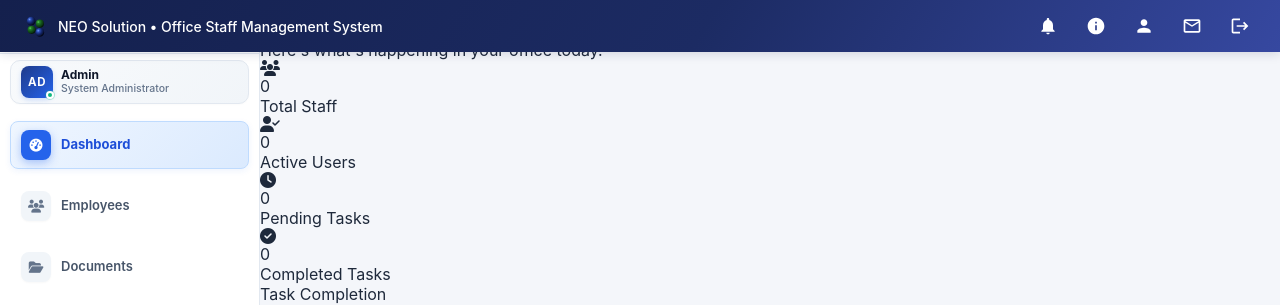
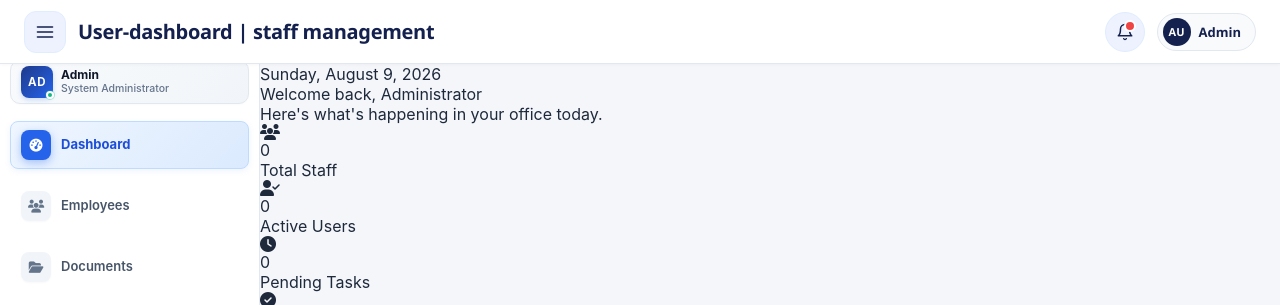
Before and after one commit to NeoSolution-NextLevel/Neo-Solution-Staff-Management, a PHP site: page /UxUi-Back/Main-Dashboard/Main_Dashboard_01/Main-Dashboard_01_A.php in a window 1280 px wide. Shown: the top 305 px of the page. Run offline with PHP 8.4, Linux system fonts and the light colour scheme; data that the repository does not hold is empty.

Commit message:
Update header.php

```diff
--- a/UxUi-Back/Includes/header.php
+++ b/UxUi-Back/Includes/header.php
@@ -5,89 +5,191 @@
     <link rel="stylesheet" href="<?php echo isset($pth) ? $pth : '../'; ?>UxUi-Back/assets/css/erp-theme.css">
 
     <style>
-        /* =========================================================
-       ERP HEADER
-       ========================================================= */
         .erp-header {
-            height: 52px;
-            background: linear-gradient(120deg, #14204d 0%, #1c2b63 55%, #3648a0 100%);
-            color: #fff;
+            height: 64px;
+            background: #ffffff;
+            color: #14204d;
             display: flex;
             align-items: center;
             justify-content: space-between;
             padding: 0 24px;
             font-size: 14px;
-            position: fixed;
-            width: 100%;
+            position: sticky;
             top: 0;
+            left: 0;
             z-index: 103;
-            box-shadow: 0 2px 10px rgba(20, 32, 77, 0.15);
+            border-bottom: 1px solid #e2e8f0;
+            box-shadow: 0 1px 3px rgba(20, 25, 60, 0.03);
             box-sizing: border-box;
+            font-family: 'Segoe UI', -apple-system, BlinkMacSystemFont, Roboto, Helvetica, Arial, sans-serif;
         }
 
         .erp-header__title {
-            font-weight: 500;
+            display: flex;
+            align-items: center;
+            gap: 12px;
+            min-width: 0;
+            flex: 1;
+        }
+
+        .erp-header__menu {
+            width: 42px;
+            height: 42px;
+            min-width: 42px;
+            border-radius: 12px;
+            border: 1px solid #e0edff;
+            background: #eef2ff;
+            color: #14204d;
+            display: inline-flex;
+            align-items: center;
+            justify-content: center;
+            cursor: pointer;
+            padding: 0;
+            transition: transform 0.15s ease, background 0.15s ease;
+        }
+
+        .erp-header__menu:hover {
+            background: #e0e7ff;
+            transform: translateY(-1px);
+        }
+
+        .erp-header__menu svg {
+            width: 20px;
+            height: 20px;
+            stroke: currentColor;
+            stroke-width: 2;
+            stroke-linecap: round;
+            stroke-linejoin: round;
+            fill: none;
+        }
+
+        .erp-header__title-text {
+            color: #14204d;
+            font-size: 20px;
+            font-weight: 800;
+            letter-spacing: -0.3px;
             white-space: nowrap;
             overflow: hidden;
             text-overflow: ellipsis;
-            flex-shrink: 1;
         }
 
         .erp-header__icons {
             display: flex;
-            gap: 16px;
             align-items: center;
+            gap: 12px;
             flex-shrink: 0;
         }
 
         .erp-header__icon {
-            cursor: pointer;
-            padding: 6px;
-            border-radius: 4px;
-            transition: background 0.2s;
+            width: 40px;
+            height: 40px;
+            border-radius: 50%;
+            background: #eef2ff;
+            border: 1px solid #e0edff;
             display: flex;
             align-items: center;
             justify-content: center;
+            color: #14204d;
+            cursor: pointer;
+            position: relative;
+            transition: transform 0.15s ease, background 0.15s ease;
         }
 
         .erp-header__icon:hover {
-            background: rgba(255, 255, 255, 0.1);
+            background: #e0e7ff;
+            transform: translateY(-1px);
         }
 
-        /* Mobile Menu Toggle */
+        .erp-header__icon svg {
+            width: 18px;
+            height: 18px;
+            stroke: currentColor;
+            stroke-width: 2;
+            stroke-linecap: round;
+            stroke-linejoin: round;
+            fill: none;
+        }
+
+        .erp-header__icon--alert::after {
+            content: "";
+            position: absolute;
+            top: 7px;
+            right: 8px;
+            width: 8px;
+            height: 8px;
+            background: #ef4444;
+            border: 2px solid #ffffff;
+            border-radius: 50%;
+        }
+
+        .erp-header__user-pill {
+            display: flex;
+            align-items: center;
+            gap: 8px;
+            background: #f8fafc;
+            border: 1px solid #e2e8f0;
+            border-radius: 999px;
+            padding: 4px 14px 4px 5px;
+            cursor: pointer;
+            transition: all 0.15s ease;
+        }
+
+        .erp-header__user-pill:hover {
+            background: #f1f5f9;
+            border-color: #cbd5e1;
+        }
+
+        .erp-header__user-avatar {
+            width: 28px;
+            height: 28px;
+            border-radius: 50%;
+            background: #14204d;
+            color: #ffffff;
+            display: flex;
+            align-items: center;
+            justify-content: center;
+            font-size: 11px;
+            font-weight: 800;
+        }
+
+        .erp-header__user-name {
+            font-size: 13px;
+            font-weight: 700;
+            color: #14204d;
+        }
+
         .erp-mobile-toggle {
             display: none;
             position: fixed;
             top: 58px;
             left: 16px;
             z-index: 104;
-            background: var(--erp-primary);
-            color: white;
-            border: none;
-            width: 44px;
-            height: 44px;
-            border-radius: 8px;
+            background: #eef2ff;
+            color: #14204d;
+            border: 1px solid #e0edff;
+            width: 42px;
+            height: 42px;
+            border-radius: 12px;
             align-items: center;
             justify-content: center;
             cursor: pointer;
-            box-shadow: 0 4px 12px rgba(0, 0, 0, 0.15);
+            box-shadow: 0 4px 12px rgba(0, 0, 0, 0.08);
         }
 
         .erp-mobile-toggle svg {
             width: 20px;
             height: 20px;
-            fill: white;
+            fill: currentColor;
         }
 
-        /* Overlay for mobile */
         .erp-sidebar-overlay {
             display: none;
             position: fixed;
-            top: 50px;
+            top: 64px;
             left: 0;
             width: 100%;
-            height: calc(100% - 50px - 32px);
-            background: rgba(0, 0, 0, 0.5);
+            height: calc(100% - 64px);
+            background: rgba(15, 23, 42, 0.35);
             z-index: 101;
         }
 
@@ -98,114 +200,70 @@
 
             .erp-header {
                 padding: 0 16px;
+                height: 58px;
             }
 
-            .erp-header__title {
-                font-size: 13px;
-                max-width: 180px;
-            }
-
-            .erp-header__icons {
-                gap: 6px;
+            .erp-header__title-text {
+                font-size: 18px;
+                max-width: 210px;
             }
 
             .erp-header__icon {
-                padding: 4px;
+                width: 36px;
+                height: 36px;
             }
 
-            .erp-header__icon svg {
-                width: 18px;
-                height: 18px;
+            .erp-header__user-name {
+                display: none;
+            }
+
+            .erp-header__user-pill {
+                padding: 4px;
             }
 
             .erp-sidebar-overlay.active {
                 display: block;
             }
+        }
 
-            @media (max-width: 480px) {
-                .erp-header__title {
-                    display: none;
-                }
-
-                .erp-header {
-                    justify-content: flex-end;
-                }
-
-                .erp-header__icons {
-                    width: 100%;
-                    justify-content: space-around;
-                }
+        @media (max-width: 480px) {
+            .erp-header__title-text {
+                display: none;
             }
         }
     </style>
 
-
-    <button class="erp-mobile-toggle" id="mobileToggleBtn">
+    <button class="erp-mobile-toggle" id="mobileToggleBtn" aria-label="Open menu" type="button">
         <svg viewBox="0 0 24 24">
             <path d="M3 18h18v-2H3v2zm0-5h18v-2H3v2zm0-7v2h18V6H3z" />
         </svg>
     </button>
     <div class="erp-sidebar-overlay" id="sidebarOverlay"></div>
 
-    <!-- ================= TOP BAR ================= -->
     <header class="erp-header">
+        <div class="erp-header__title">
+            <button class="erp-header__menu" aria-label="Open menu" type="button">
+                <svg viewBox="0 0 24 24" aria-hidden="true">
+                    <path d="M3 12h18"/>
+                    <path d="M3 6h18"/>
+                    <path d="M3 18h18"/>
+                </svg>
+            </button>
+            <span class="erp-header__title-text"><?php echo htmlspecialchars(!empty($page_title) ? $page_title : 'Dashboard'); ?></span>
+        </div>
 
-        <div class="erp-header__title" style="display: flex; align-items: center; gap: 10px;">
-            <svg viewBox="0 0 94 94" width="24" height="24" xmlns="http://www.w3.org/2000/svg">
-                <defs>
-                    <radialGradient id="hdrBlueSphere" cx="32%" cy="30%" r="68%">
-                        <stop offset="0%" stop-color="#7399f7"/>
-                        <stop offset="25%" stop-color="#2b4db3"/>
-                        <stop offset="60%" stop-color="#142668"/>
-                        <stop offset="90%" stop-color="#091338"/>
-                        <stop offset="100%" stop-color="#04091c"/>
-                    </radialGradient>
-                    <radialGradient id="hdrGreenSphere" cx="32%" cy="30%" r="68%">
-                        <stop offset="0%" stop-color="#5ec95e"/>
-                        <stop offset="25%" stop-color="#238029"/>
-                        <stop offset="60%" stop-color="#125219"/>
-                        <stop offset="90%" stop-color="#0a3310"/>
-                        <stop offset="100%" stop-color="#041a08"/>
-                    </radialGradient>
-                </defs>
-                <circle cx="28" cy="28" r="17" fill="url(#hdrBlueSphere)"/>
-                <circle cx="62" cy="38" r="16" fill="url(#hdrGreenSphere)"/>
-                <circle cx="30" cy="62" r="16" fill="url(#hdrGreenSphere)"/>
-                <circle cx="62" cy="72" r="17" fill="url(#hdrBlueSphere)"/>
-            </svg>
-            <span>NEO Solution • Office Staff Management System</span>
-        </div>
         <div class="erp-header__icons">
-            <span class="erp-header__icon" title="Notifications" onclick="Admin_user_dashboard_09_OPEN();">
-                <svg width="20" height="20" viewBox="0 0 24 24" fill="white">
-                    <path d="M12 22c1.1 0 2-.9 2-2h-4c0 1.1.9 2 2 2zm6-6v-5c0-3.07-1.63-5.64-4.5-6.32V4c0-.83-.67-1.5-1.5-1.5s-1.5.67-1.5 1.5v.68C7.64 5.36 6 7.92 6 11v5l-2 2v1h16v-1l-2-2z" />
+            <span class="erp-header__icon erp-header__icon--alert" title="Notifications" aria-label="Notifications" onclick="if (typeof Admin_user_dashboard_09_OPEN === 'function') { Admin_user_dashboard_09_OPEN(); }">
+                <svg viewBox="0 0 24 24" aria-hidden="true">
+                    <path d="M6 8a6 6 0 0 1 12 0c0 7 3 9 3 9H3s3-2 3-9"/>
+                    <path d="M10.3 21a1.94 1.94 0 0 0 3.4 0"/>
                 </svg>
             </span>
-            <span class="erp-header__icon" title="Item Service Management" onclick="Item_Service_Management_OPEN()">
-                <svg width="20" height="20" viewBox="0 0 24 24" fill="white">
-                    <path d="M12 2C6.48 2 2 6.48 2 12s4.48 10 10 10 10-4.48 10-10S17.52 2 12 2zm1 15h-2v-6h2v6zm0-8h-2V7h2v2z" />
-                </svg>
-            </span>
-            <span class="erp-header__icon" title="User Profile" onclick="User_Profile_OPEN()" id="main_profile_page_user_profile_icon">
-                <svg width="20" height="20" viewBox="0 0 24 24" fill="white">
-                    <path d="M12 12c2.21 0 4-1.79 4-4s-1.79-4-4-4-4 1.79-4 4 1.79 4 4 4zm0 2c-2.67 0-8 1.34-8 4v2h16v-2c0-2.66-5.33-4-8-4z" />
-                </svg>
-            </span>
-            <span class="erp-header__icon" title="Messages">
-                <svg width="20" height="20" viewBox="0 0 24 24" fill="white">
-                    <path d="M20 4H4c-1.1 0-1.99.9-1.99 2L2 18c0 1.1.9 2 2 2h16c1.1 0 2-.9 2-2V6c0-1.1-.9-2-2-2zm0 14H4V8l8 5 8-5v10zm-8-7L4 6h16l-8 5z" />
-                </svg>
-            </span>
-            <span class="erp-header__icon" title="Logout" onclick="logoutUser()">
-                <svg width="20" height="20" viewBox="0 0 24 24" fill="white">
-                    <path d="M17 7l-1.41 1.41L18.17 11H8v2h10.17l-2.58 2.58L17 17l5-5zM4 5h8V3H4c-1.1 0-2 .9-2 2v14c0 1.1.9 2 2 2h8v-2H4V5z" />
-                </svg>
-            </span>
-
-
-
+            <div class="erp-header__user-pill" title="Profile &amp; Settings" aria-label="User profile" onclick="if (typeof User_Profile_OPEN === 'function') { User_Profile_OPEN(); }">
+                <div class="erp-header__user-avatar"><?php echo htmlspecialchars(!empty($logged_user_initials) ? $logged_user_initials : 'AU'); ?></div>
+                <span class="erp-header__user-name"><?php echo htmlspecialchars(!empty($logged_user_first_name) && $logged_user_first_name !== 'Guest' ? $logged_user_first_name : 'Admin'); ?></span>
+            </div>
         </div>
-
     </header>
 
     <script>
```
